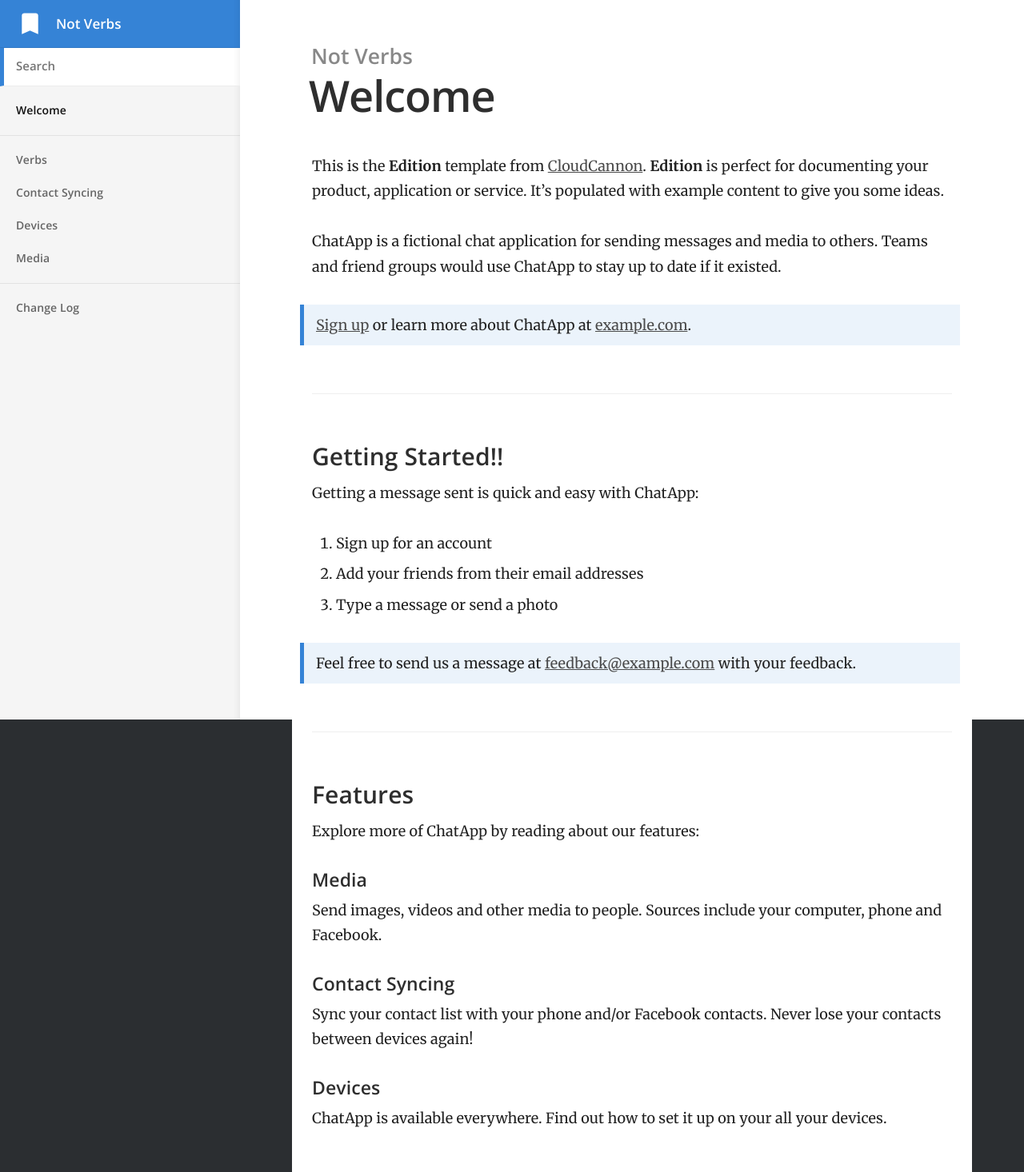
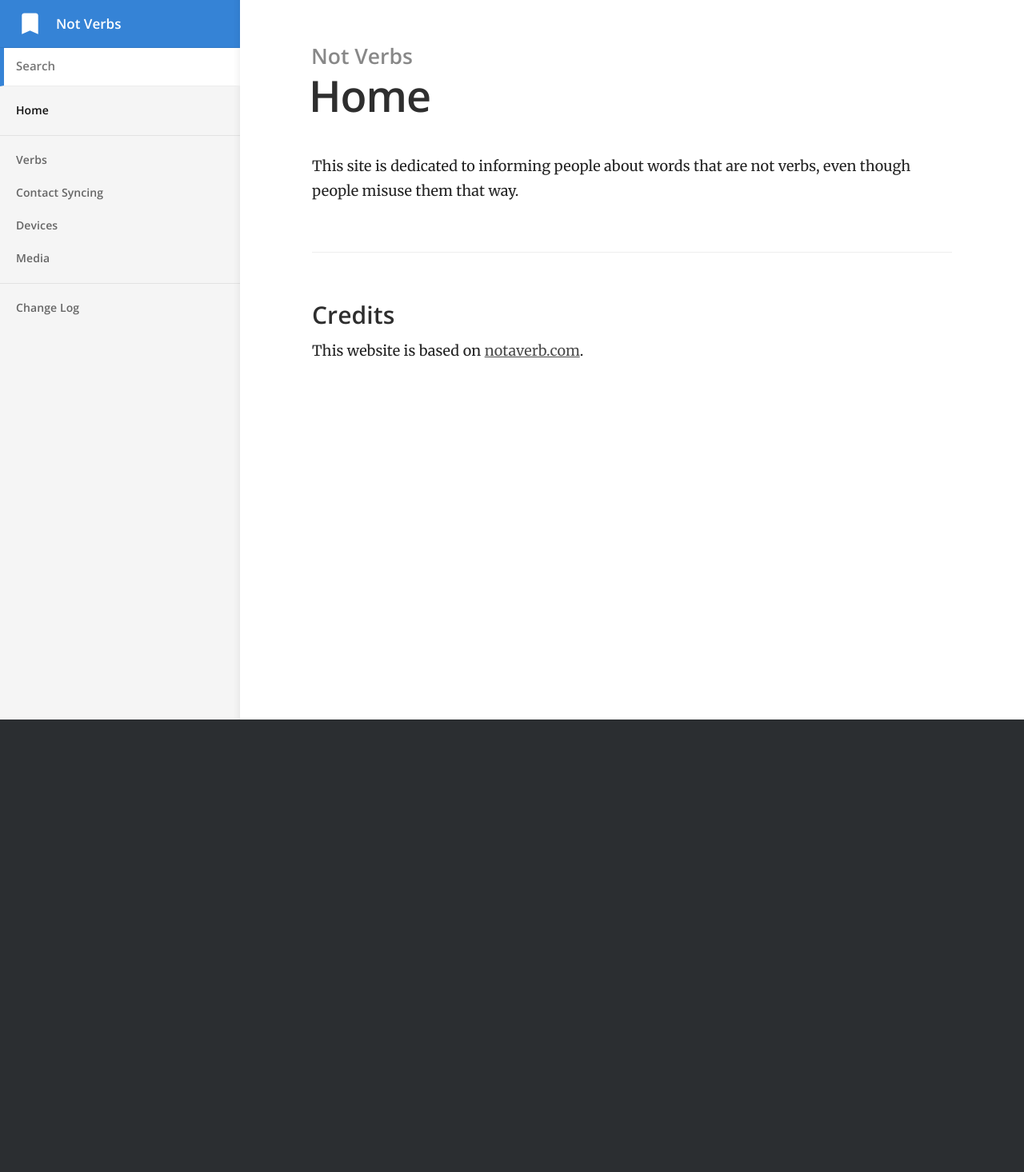
Before and after one commit to ml4den/not-verbs, a Jekyll site: the page built from index.md, in a window 1280 px wide. Shown: the whole page at 80% size. Built offline with Jekyll 4.4.1, drawn with Linux system fonts in a browser that asks for light colours; after the commit the page ends 900 px from its top, so only the background shows below that.

Commit message:
Updated 'index.md' via CloudCannon

```diff
--- a/index.md
+++ b/index.md
@@ -1,35 +1,9 @@
 ---
-title: Welcome
+title: Home
 ---
 
-This is the **Edition** template from [CloudCannon](http://cloudcannon.com/). **Edition** is perfect for documenting your product, application or service. It’s populated with example content to give you some ideas.
+This site is dedicated to informing people about words that are not verbs, even though people misuse them that way.
 
-ChatApp is a fictional chat application for sending messages and media to others. Teams and friend groups would use ChatApp to stay up to date if it existed.
+### Credits
 
-> [Sign up](http://example.com/signup) or learn more about ChatApp at [example.com](http://example.com/).
-
-### Getting Started\!\!
-
-Getting a message sent is quick and easy with ChatApp:
-
-1. Sign up for an account
-2. Add your friends from their email addresses
-3. Type a message or send a photo
-
-> Feel free to send us a message at [feedback@example.com](mailto:feedback@example.com) with your feedback.
-
-### Features
-
-Explore more of ChatApp by reading about our features:
-
-#### Media
-
-Send images, videos and other media to people. Sources include your computer, phone and Facebook.
-
-#### Contact Syncing
-
-Sync your contact list with your phone and/or Facebook contacts. Never lose your contacts between devices again\!
-
-#### Devices
-
-ChatApp is available everywhere. Find out how to set it up on your all your devices.
+This website is based on [notaverb.com](http://notaverb.com/).
```
